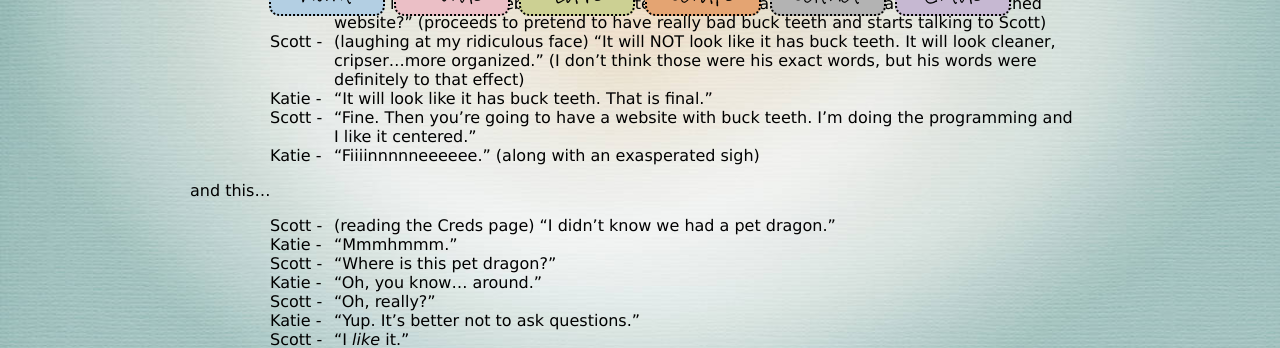
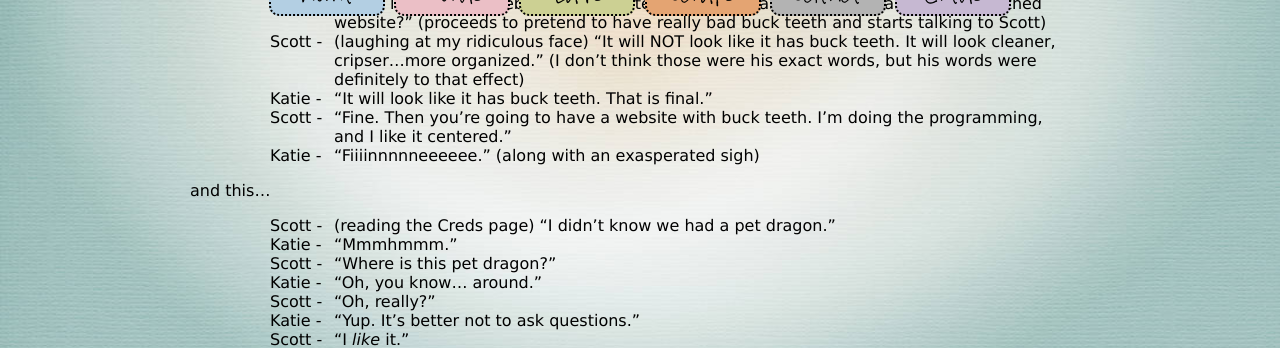
Before and after one commit to kpetersen/kpetersen.github.io, a Jekyll site: the page built from words/_posts/2011-10-25-remaining-friends.markdown, in a window 1280 px wide and 900 px high, scrolled down 1195 px. Shown: the part 152-500 px from the top of the window. Built offline with Jekyll 4.4.1, drawn with Linux system fonts in a browser that asks for light colours; comment, search, counter and statistics services are not loaded.

Commit message:
added a comma

```diff
--- a/words/_posts/2011-10-25-remaining-friends.markdown
+++ b/words/_posts/2011-10-25-remaining-friends.markdown
@@ -114,7 +114,7 @@ Katie
 : "It will look like it has buck teeth. That is final."
 
 Scott
-: "Fine. Then you're going to have a website with buck teeth. I'm doing the programming and I like it centered."
+: "Fine. Then you're going to have a website with buck teeth. I'm doing the programming, and I like it centered."
 
 Katie
 : "Fiiiinnnnneeeeee." (along with an exasperated sigh)
```
